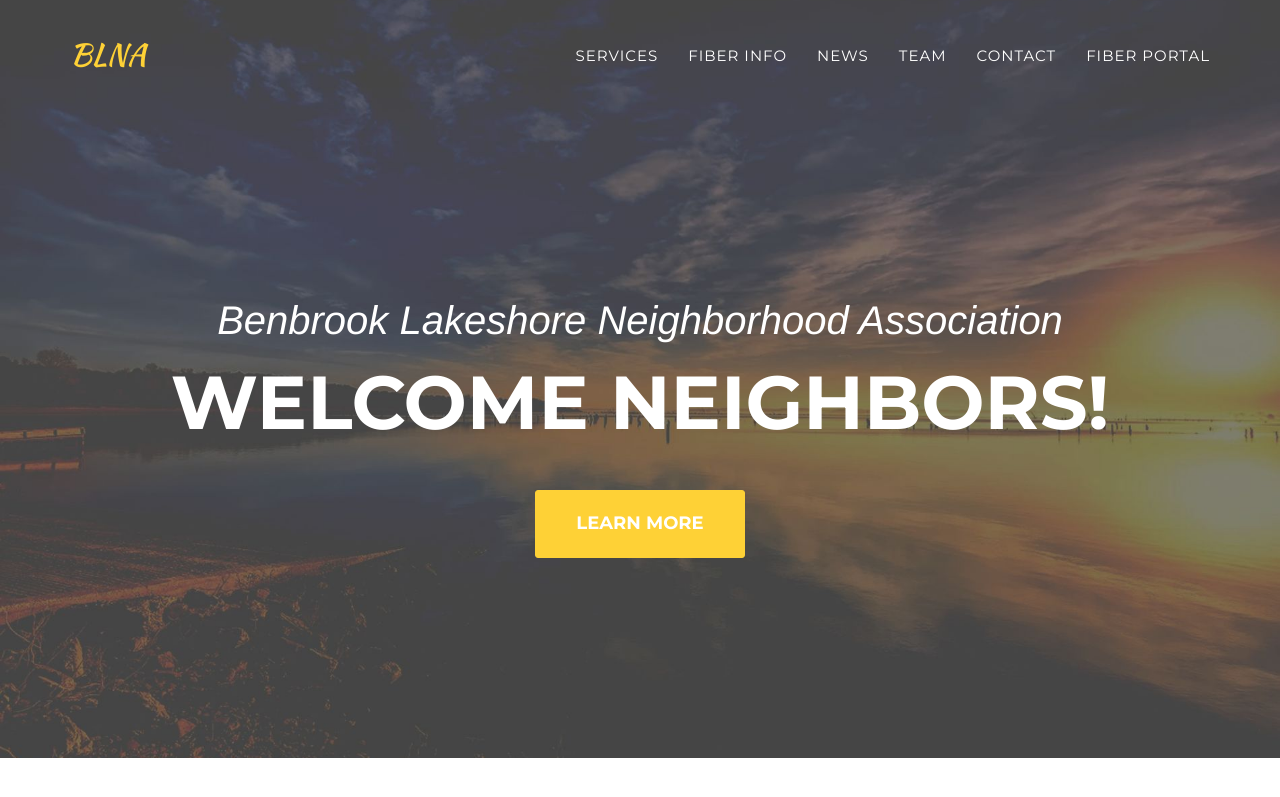
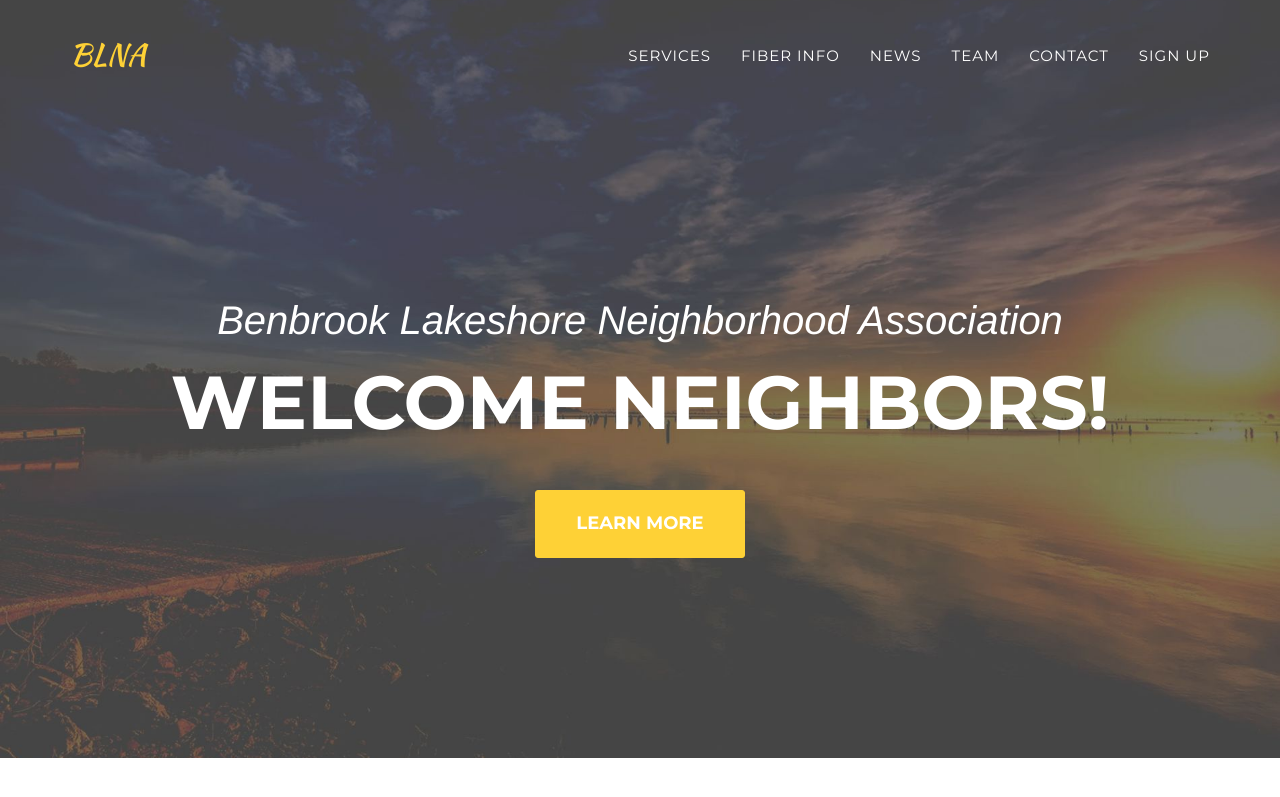
Before and after one commit to benbrooklakeshore/benbrooklakeshore.github.io, a Jekyll site: the page built from 2023-03-27-blna-wifi-project.markdown, in a window 1280 px wide and 900 px high. Shown: the top 797 px of the window. Built offline with Jekyll 4.4.1, drawn with Linux system fonts in a browser that asks for light colours; some web fonts are replaced; comment, search, counter and statistics services are not loaded.

Commit message:
Update header.html to add Sign Up link

```diff
--- a/_includes/header.html
+++ b/_includes/header.html
@@ -33,8 +33,9 @@
                     <li>
                         <a class="page-scroll" href="#contact">Contact</a>
                     </li>
+                    <!-- Add a link to an external page -->
                     <li>
-                        <a class="page-scroll" href="fiber.benbrooklakeshore.org">Fiber Portal</a>
+                        <a href="https://fiber.benbrooklakeshore.org/signup/">Sign Up</a>
                     </li>
                 </ul>
             </div>
```
